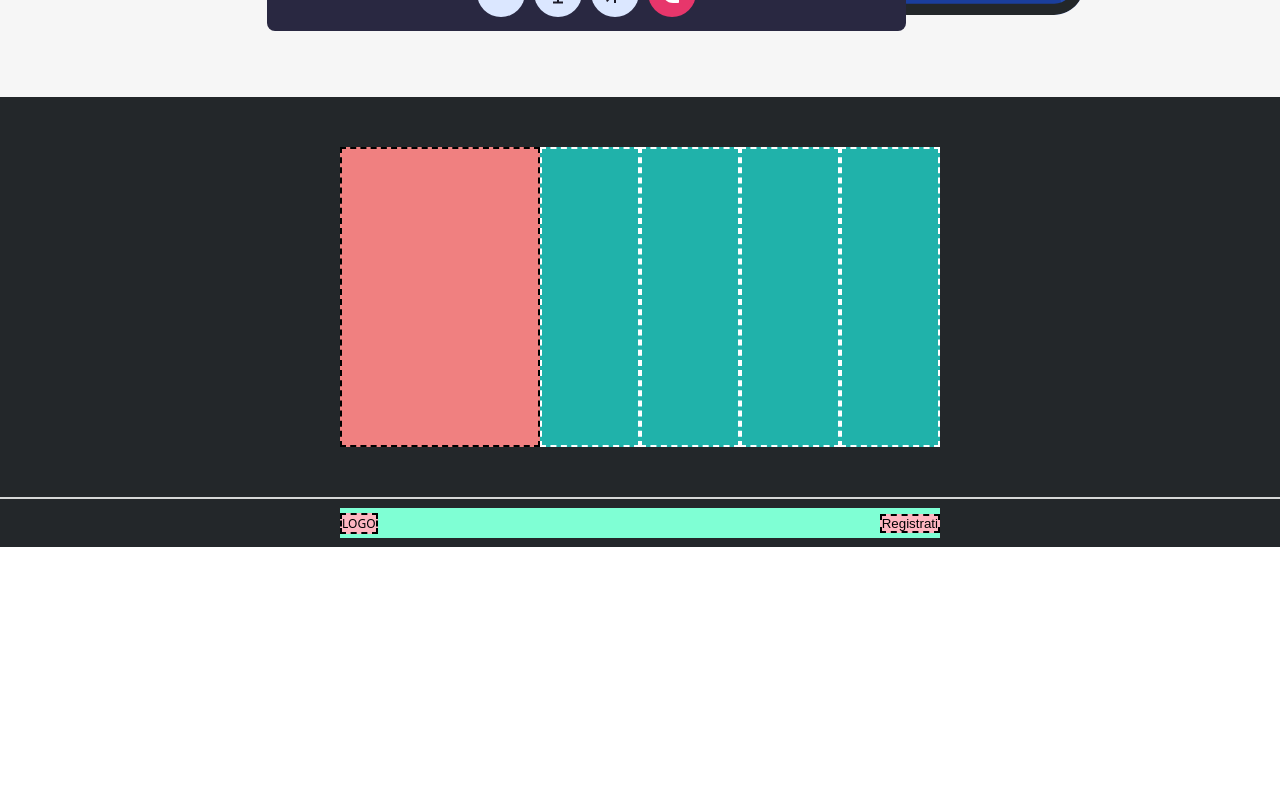
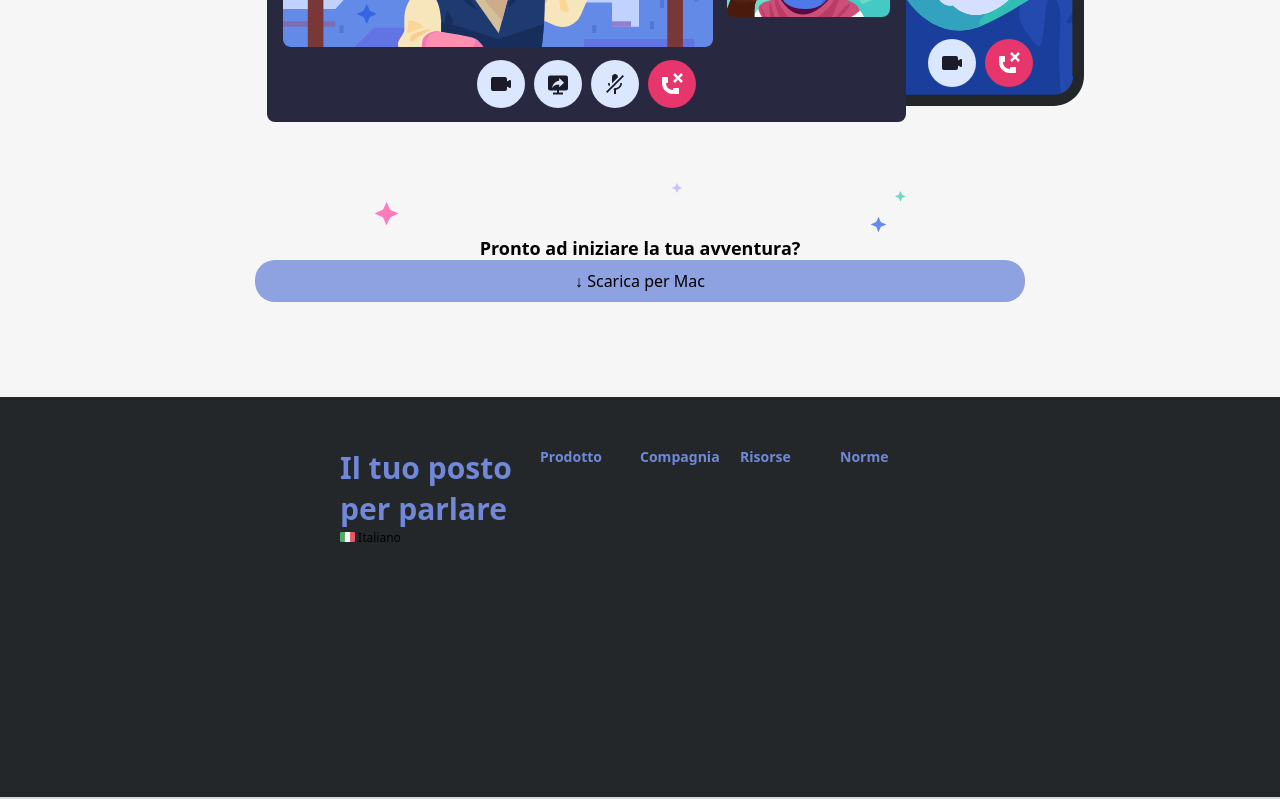
Before and after one commit to maricamola/htmlcss-discord, a plain HTML site: page index.html in a window 1280 px wide. Shown: the part 2663-3462 px from the top of the page. Before the commit the page ends 3210 px from the top, so only its background shows below. Drawn offline with Linux system fonts and the light colour scheme.

Commit message:
[3 commit]

```diff
--- a/CSS/style.css
+++ b/CSS/style.css
@@ -148,7 +148,7 @@ nav ul li a:hover{
 }
 
 .lastsection{
-  height: 700px;
+  height: 1000px;
 }
 
 .presentazione-big{
@@ -160,10 +160,21 @@ nav ul li a:hover{
   height: 500px;
 }
 
+.stars{
+  background-size: cover;
+}
+
+.presentazione-big> .bottone{
+  border-radius: 20px;
+  font-size: 16px;
+  background-color: #8EA1E1;
+}
+
+
 
 /*FOOTER*/
 
-.fcontainer{
+footer .top{
   display: flex;
   justify-content: center;
   align-items: center;
@@ -172,12 +183,24 @@ nav ul li a:hover{
   height: 400px;
 }
 
+h3{
+  color:#7188D9;
+}
+
+.social h1{
+  color: #7188D9;
+}
+
 .social{
   display: flex;
+  flex-direction: column;
   height: 300px;
   width: 200px;
-  background-color:#F08080;
-  border: 2px dashed black;
+}
+
+.italy{
+  height: 10px;
+  width: 15px;
 }
 
 .prodotto ,
@@ -187,11 +210,11 @@ nav ul li a:hover{
   display: flex;
   height: 300px;
   width: 100px;
-  background-color: #20B2AA;
+  background-color: #1f7cc3
   border: 2px dashed white;
 }
 
-.finale {
+.bottom {
   display: flex;
   justify-content: center;
   background-color:#23272A;
@@ -201,27 +224,11 @@ nav ul li a:hover{
   border-top: 2px solid #D6D7D7;
 }
 
-.containerfinale{
-  background-color: #7FFFD4;
+.containerbottom{
   display: flex;
   justify-content: space-between;
-  height: 30px;
+  height: 40px;
   width: 600px;
   align-items: center;
   flex-wrap: wrap;
 }
-
-.logofinale , .registrati{
-  border: 2px dashed black;
-  background-color: #FFB6C1;
-}
-
-.ultimo-bottone{
-  padding: 10px 20px;
-  margin: 0px 15px;
-  border-radius: 20px;
-  text-decoration: none;
-  font-size: 16px;
-  background-color: #8EA1E1;
-  color: white;
-}
--- a/index.html
+++ b/index.html
@@ -82,7 +82,18 @@
         <h1>Tecnologia affidabile per tenersi in contatto</h1>
         <p>Video e audio a bassa latenza ti faranno sentire come se foste tutti nella stessa stanza. Fai ciao in video, guarda gli amici giocare in streaming, o riunitevi in una sessione di disegno con la condivisione schermo.</p>
         <div class="img-big"><img src="img/item4-big.svg" alt="item4"></div>
+
+        <div class="stars">
+          <img src="img/stars.svg" alt="stars">
+          <h2>Pronto ad iniziare la tua avventura?</h2>
+        </div>
+
+        <div class="bottone">
+          <a href="#"> &darr; Scarica per Mac</a></div>
+
       </aside>
+
+
     </div>
 
 
@@ -91,18 +102,35 @@
 
   <footer>
 
-    <div class="fcontainer">
-      <section class="social"></section>
-      <section class="prodotto"></section>
-      <section class="compagnia"></section>
-      <section class="risorse"></section>
-      <section class="norme"></section>
+    <div class="top">
+      <section class="social">
+        <h1>Il tuo posto per parlare</h1>
+        <div class="lingua">
+          <img class="italy" src="img/ita.png" alt="italy">
+          Italiano
+        </div>
+      </section>
+      <section class="prodotto">
+        <h3>Prodotto</h3>
+      </section>
+
+      <section class="compagnia">
+        <h3>Compagnia</h3>
+      </section>
+
+      <section class="risorse">
+        <h3>Risorse</h3>
+      </section>
+
+      <section class="norme">
+        <h3>Norme</h3>
+      </section>
     </div>
 
-    <div class="finale">
-      <div class="containerfinale">
-        <div class="logofinale">LOGO</div>
-        <button class="registrati">Registrati</button>
+    <div class="bottom">
+      <div class="containerbottom">
+        <div class="logo"><a href="#"><img src="img/logo.svg" alt="logo"></a></div>
+        <div class="bottone"><a href="#">Registrati</a></div>
       </div>
   </div>
   </footer>
```
